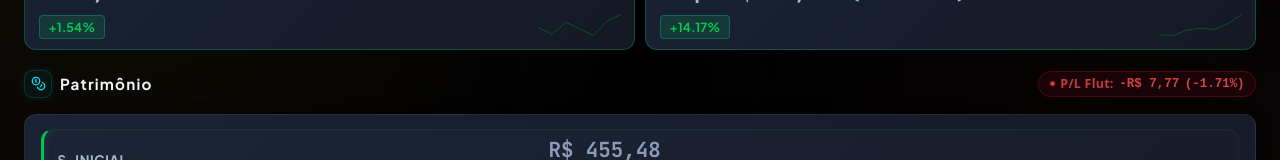
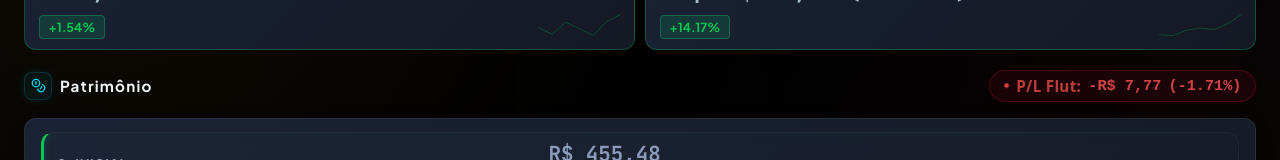
Before and after one commit to tonyrogeness-web/Oriontech, a Next.js app: page / in a window 1280 px wide. Shown: the part 301-461 px from the top of the page. Built offline with nearby package versions, Linux system fonts and the light colour scheme; no server answers; the database is empty.

Commit message:
style(dashboard): increase patrimonioPlBadge font size and padding

```diff
--- a/src/components/components.module.css
+++ b/src/components/components.module.css
@@ -3182,15 +3182,15 @@
   letter-spacing: 0.08em;
 }
 .patrimonioPlBadge {
-  font-size: clamp(0.66rem, 1.8vw, 0.78rem);
-  font-weight: 700;
-  padding: 0.2rem 0.65rem;
+  font-size: clamp(0.8rem, 2vw, 0.95rem);
+  font-weight: 700;
+  padding: 0.3rem 0.85rem;
   border-radius: 9999px;
   font-family: monospace;
   white-space: nowrap;
   display: inline-flex;
   align-items: center;
-  gap: 0.35rem;
+  gap: 0.45rem;
   box-shadow: 0 2px 8px rgba(0, 0, 0, 0.1);
   transition: var(--transition-smooth);
 }
```
